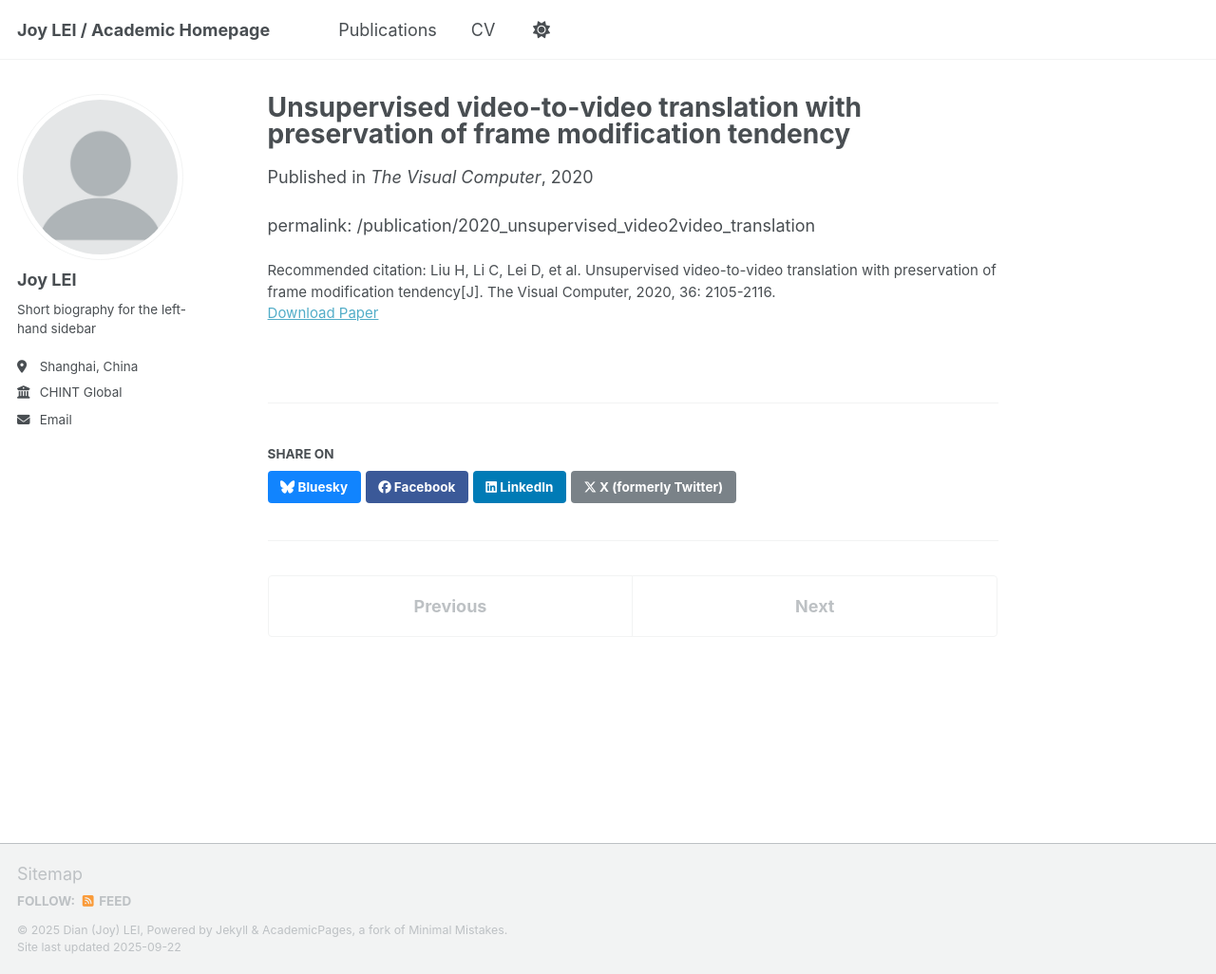
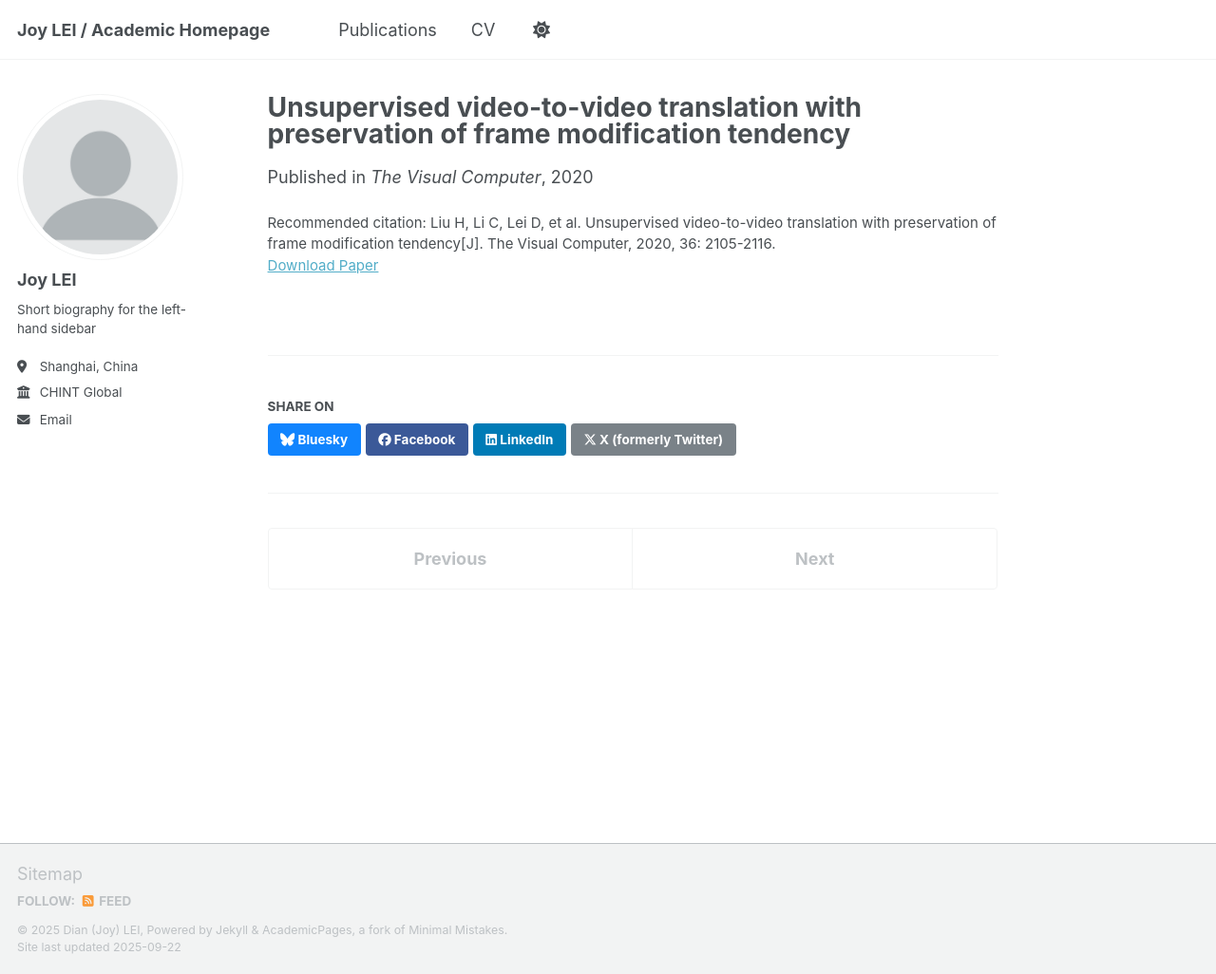
Before and after one commit to joy-lei/joy-lei.github.io, a Jekyll site: the page built from _publications/2020_unsupervised_video2video_translation.md, in a window 1280 px wide and 1026 px high. Shown: the whole window at 95% size. Built offline with Jekyll 4.4.1, drawn with Linux system fonts in a browser that asks for light colours; a script that is not in the unit is left out; part of the change alters nothing that is shown.

Commit message:
Update 2020_unsupervised_video2video_translation.md

```diff
--- a/_publications/2020_unsupervised_video2video_translation.md
+++ b/_publications/2020_unsupervised_video2video_translation.md
@@ -2,9 +2,9 @@
 title: "Unsupervised video-to-video translation with preservation of frame modification tendency"
 collection: publications
 category: manuscripts
+permalink: /publication/2020_unsupervised_video2video_translation
 date: 2020-07-22
 venue: 'The Visual Computer'
-paperurl: 'http://joy-lei.github.io/files/paper1.pdf'
+paperurl: 'http://joy-lei.github.io/files/2020_unsupervised_video2video_translation.pdf'
 citation: 'Liu H, Li C, Lei D, et al. Unsupervised video-to-video translation with preservation of frame modification tendency[J]. The Visual Computer, 2020, 36: 2105-2116.'
 ---
-permalink: /publication/2020_unsupervised_video2video_translation
```
